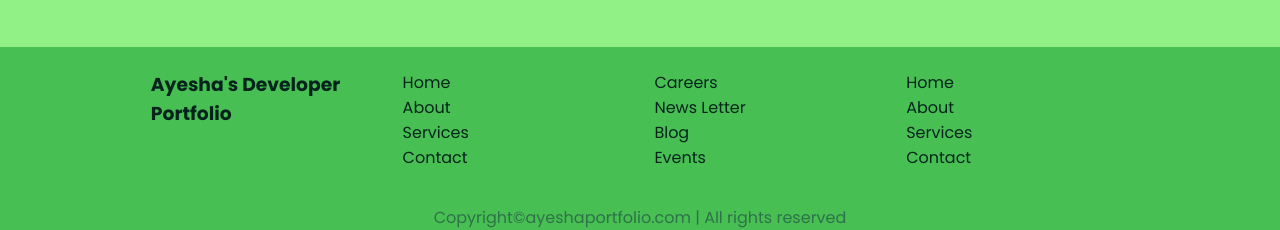
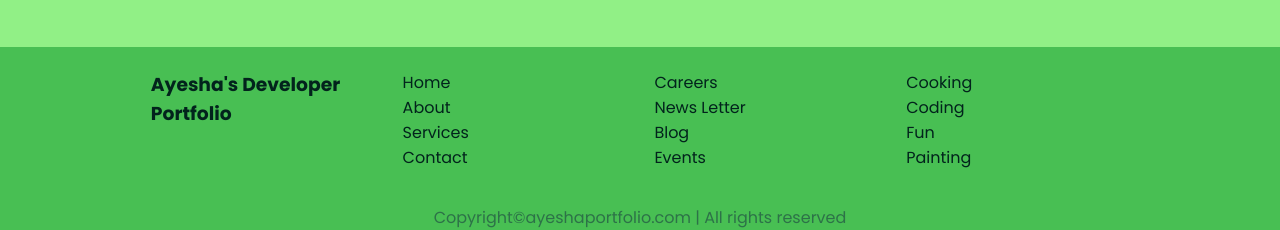
Before and after one commit to Kalaigar-Ayesha/My-Portfolio, a plain HTML site: page index.html in a window 1280 px wide. Shown: the part 1283-1513 px from the top of the page. Drawn offline with nearby package versions, Linux system fonts and the light colour scheme.

Commit message:
Changed the footer section 4

```diff
--- a/index.html
+++ b/index.html
@@ -126,10 +126,10 @@
         </div>
         <div class="footer-fourth">
           <ul>
-            <li>Home</li>
-            <li>About</li>
-            <li>Services</li>
-            <li>Contact</li>
+            <li>Cooking</li>
+            <li>Coding</li>
+            <li>Fun</li>
+            <li>Painting</li>
           </ul>
         </div>
       </div>
```
